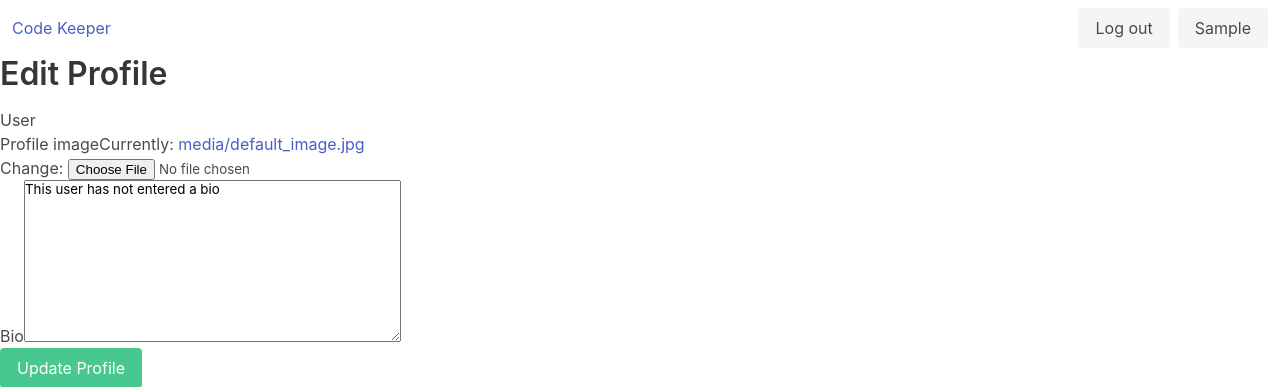
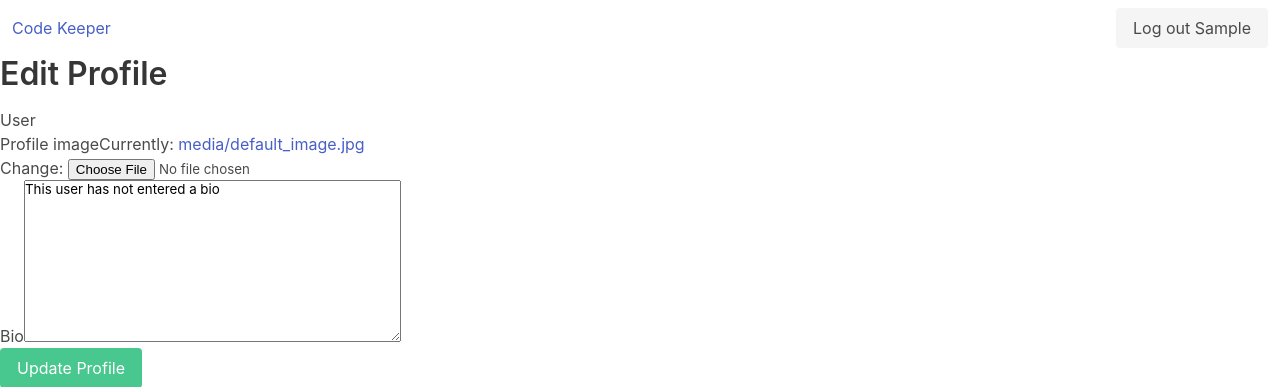
Before and after one commit to Momentum-Team-9/django-duplex-team_flying_squirrel, a Django app: page /user/1/profile/edit in a window 1280 px wide. Shown: the top 387 px of the page. Run offline with Django 3.2, Linux system fonts and the light colour scheme; the visitor is signed in with stand-in values (Sample User, id 1); data comes from the database, SQL or seed files in the repository.

```diff
--- a/templates/base.html
+++ b/templates/base.html
@@ -21,9 +21,7 @@
                 <div class="buttons">
                     {% if request.user.pk != none %}
                     <a class="button is-light" href="/accounts/logout">
-                        Log out
-                    </a>
-                    <a class="button is-light" href="{% url 'user_profile' pk=request.user.pk %}">{{user.username|title}}
+                        Log out {{user.username|title}}
                     </a>
                     {% endif %}
                     {% if request.user.pk == none %}
--- a/templates/core/feed.html
+++ b/templates/core/feed.html
@@ -14,7 +14,7 @@
         <h3><a href="{% url 'add_snippet' pk=user.pk %}">Add New Snippet</a></h3>
     </div>
     <div>
-        {% for snippet in snippets %}
+        {% for snippet in snippets reversed %}
         <div class="card">
             <div class="card-content">
                 <p class="created_by">
```
